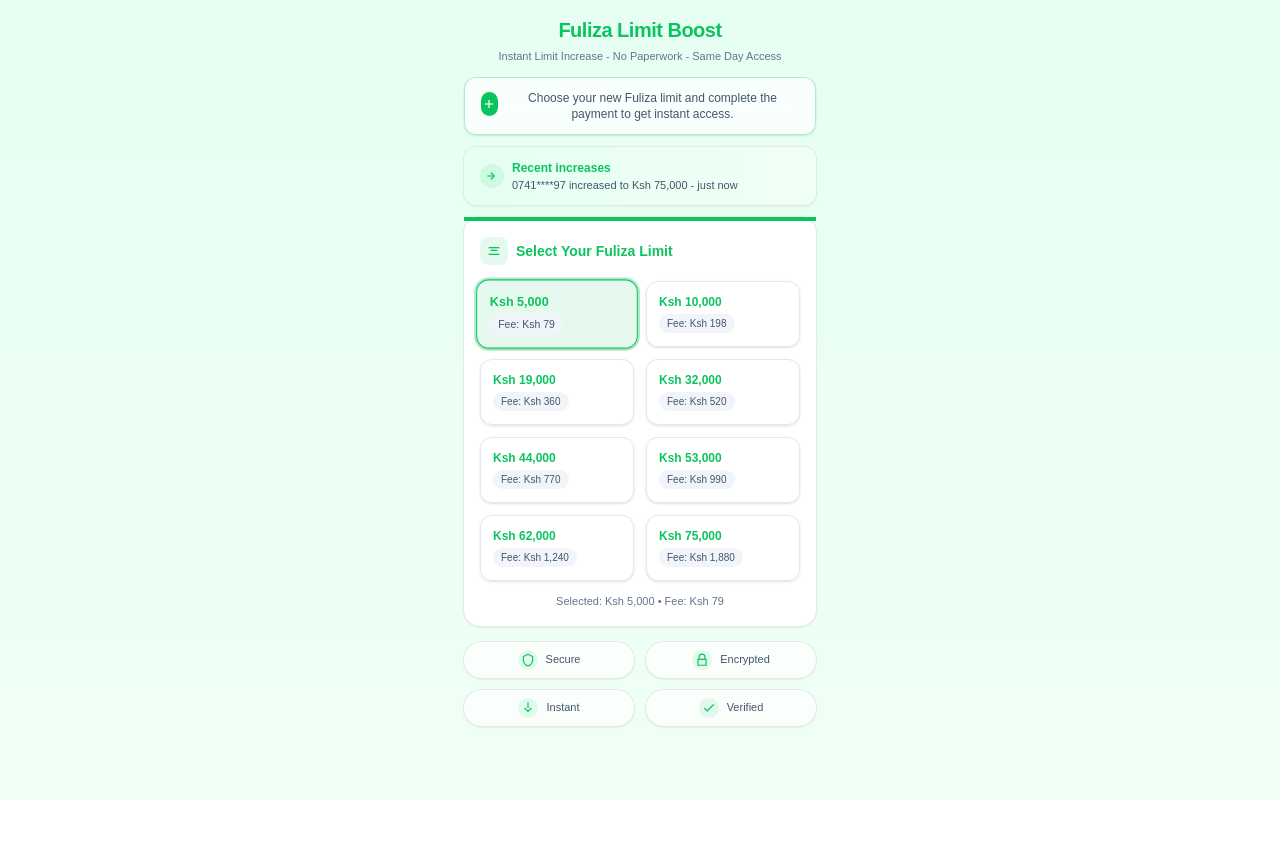
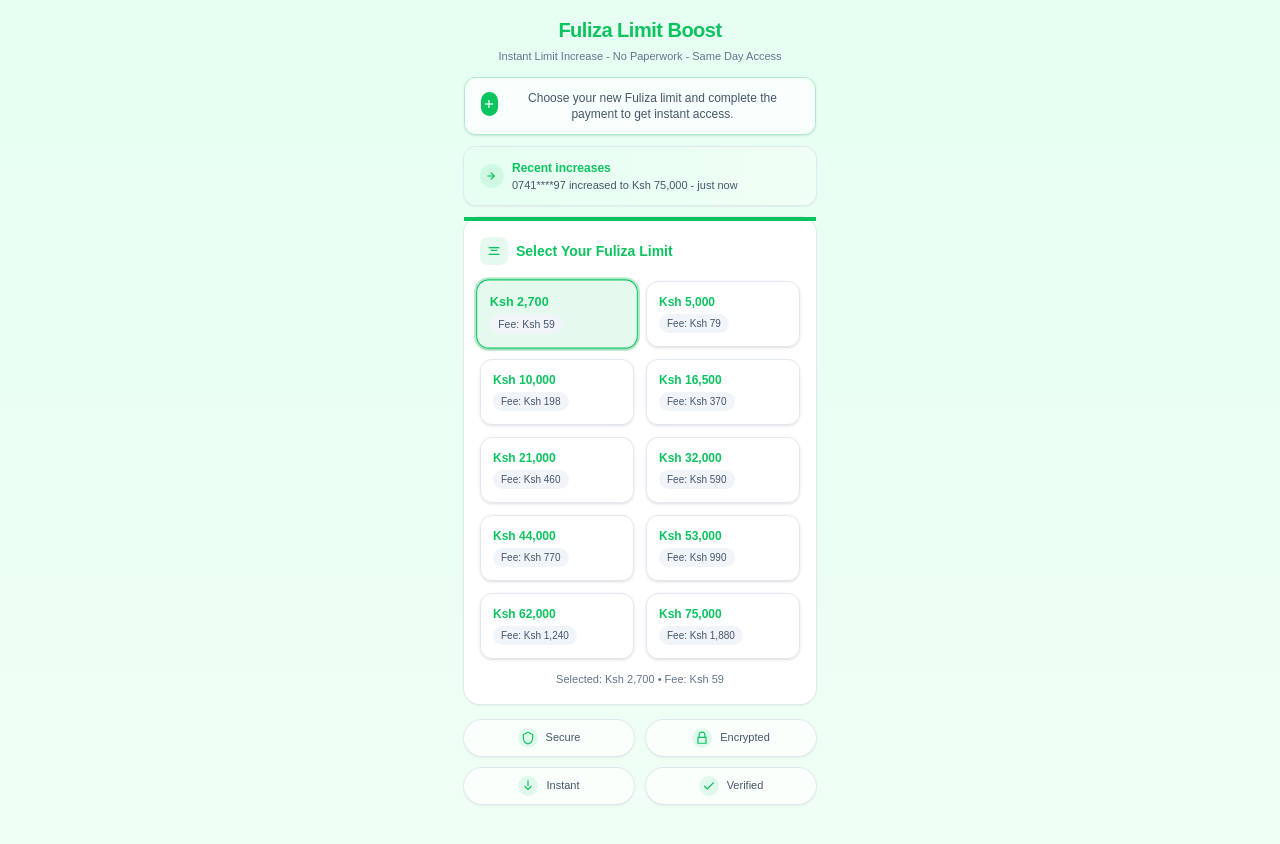
Before and after one commit to joggymina/my-fuliza-limit-analysis, a Next.js app: page / in a window 1280 px wide. Before the commit the page ends 800 px from the top, so only its background shows below. Built offline with nearby package versions, Linux system fonts and the light colour scheme.

Commit message:
Contact Us button visible after 5s, active after 15s with early-click notification

```diff
--- a/src/app/page.tsx
+++ b/src/app/page.tsx
@@ -20,10 +20,12 @@
 export default function FulizaBoostPage() {
   const limits = React.useMemo(
     () => [
+      { amount: 2700, fee: 59 },
       { amount: 5000, fee: 79 },
       { amount: 10000, fee: 198 },
-      { amount: 19000, fee: 360 },
-      { amount: 32000, fee: 520 },
+      { amount: 16500, fee: 370 },
+      { amount: 21000, fee: 460 },
+      { amount: 32000, fee: 590 },
       { amount: 44000, fee: 770 },
       { amount: 53000, fee: 990 },
       { amount: 62000, fee: 1240 },
```
